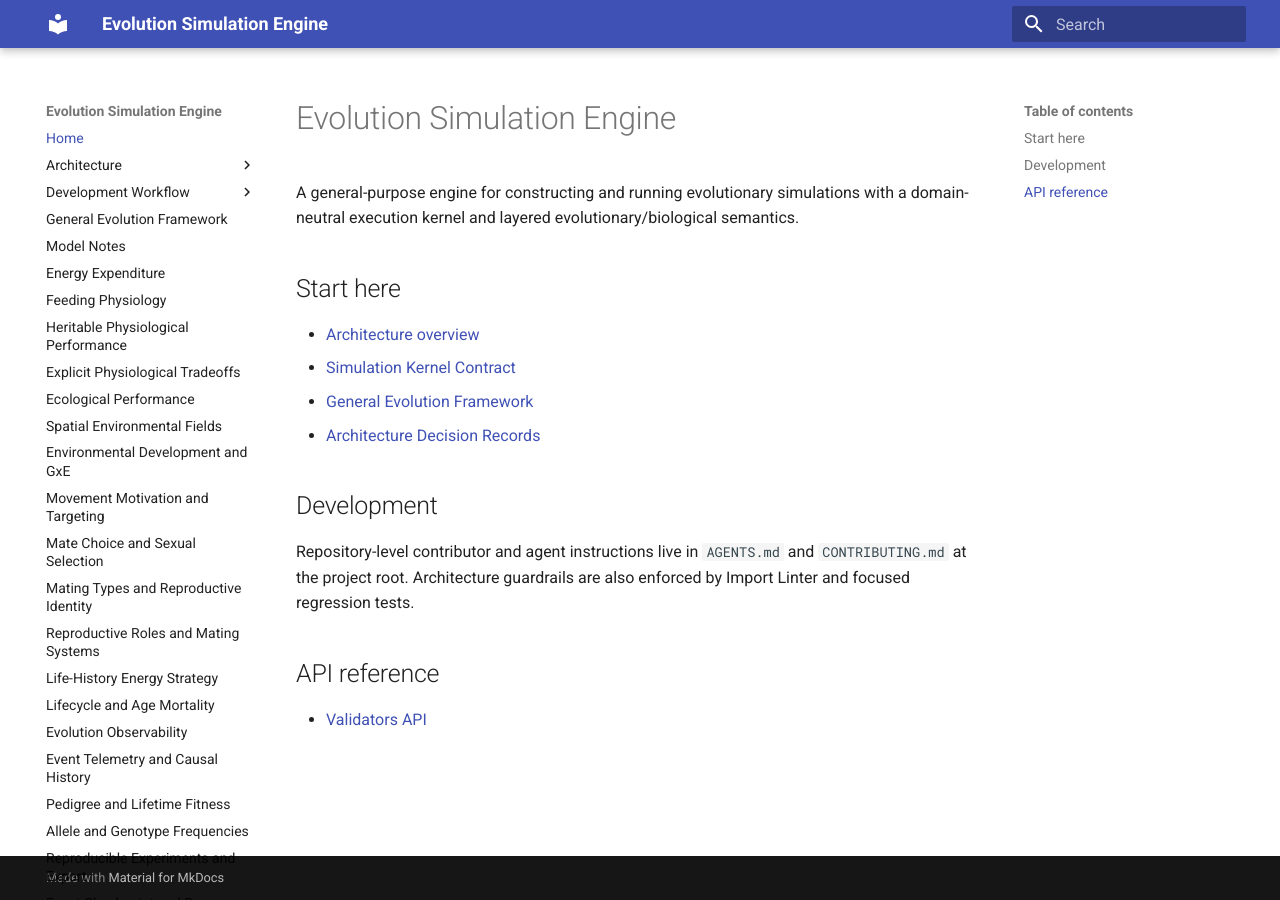
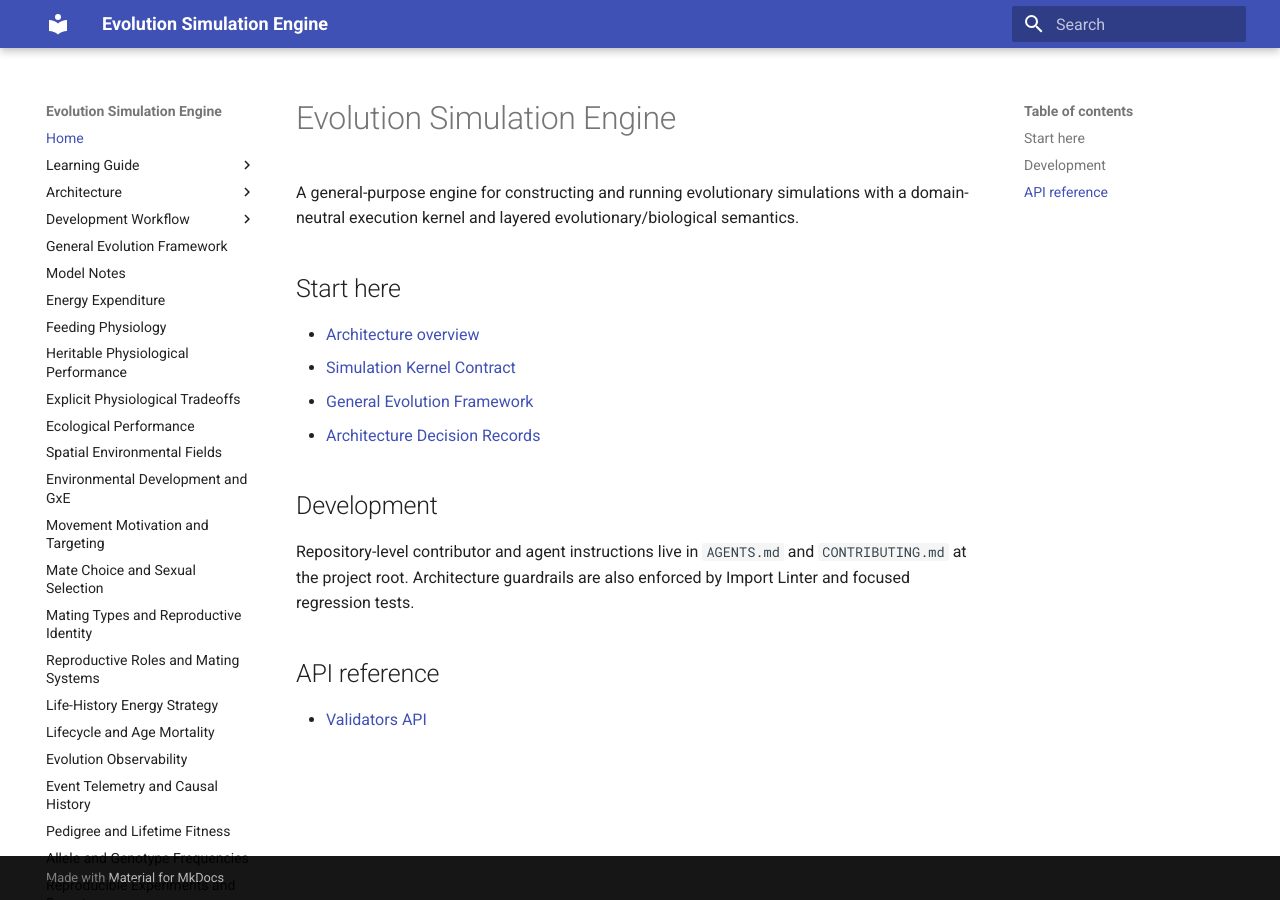
Before and after one commit to abdullahkhan57721/evolution-simulation-engine, an MkDocs documentation site: the page built from docs/index.md, in a window 1280 px wide. Built offline with MkDocs 1.6.1 and Material for MkDocs 9.7.7, drawn with Linux system fonts in a browser that asks for light colours; some of the changed lines change nothing that is shown.

Commit message:
docs: add learning textbook to site navigation

```diff
--- a/mkdocs.yml
+++ b/mkdocs.yml
@@ -5,6 +5,28 @@
 
 nav:
   - Home: index.md
+  - Learning Guide:
+      - Start Here: learning/engine_guide/index.md
+      - Foundations:
+          - Software Architecture Primer: learning/engine_guide/architecture_primer.md
+          - Simulation Fundamentals: learning/engine_guide/simulation_fundamentals.md
+      - Evolution:
+          - General Evolution: learning/engine_guide/general_evolution.md
+          - Biological Specialization: learning/engine_guide/biological_specialization.md
+      - Kernel:
+          - Mental Model: learning/engine_guide/kernel_mental_model.md
+          - Public API: learning/engine_guide/kernel_public_api.md
+          - Runtime Walkthrough: learning/engine_guide/kernel_runtime.md
+          - Design Rationale and Invariants: learning/engine_guide/kernel_design_rationale.md
+      - Worked Examples Across the Layers: learning/engine_guide/worked_examples.md
+      - Reading the Kernel Source: learning/engine_guide/source_code_walkthrough.md
+      - Practice:
+          - Debugger Labs: learning/engine_guide/debugger_labs.md
+          - Exercises: learning/engine_guide/exercises.md
+      - Reference:
+          - Glossary: learning/engine_guide/glossary.md
+          - Cheat Sheet: learning/engine_guide/cheatsheet.md
+          - Guide Design and Maintenance: learning/engine_guide/guide_spec.md
   - Architecture:
       - Overview: architecture/index.md
       - Simulation Kernel Contract: kernel_contract.md
```
